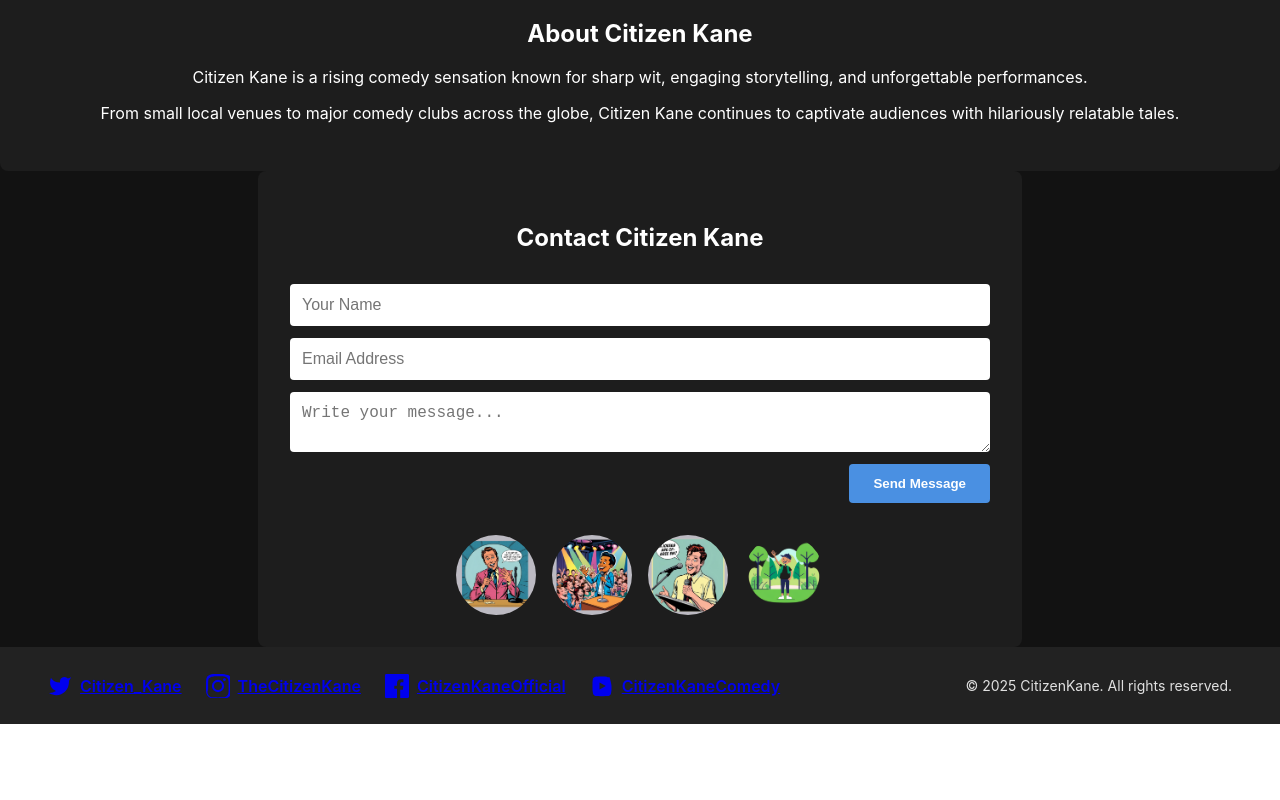
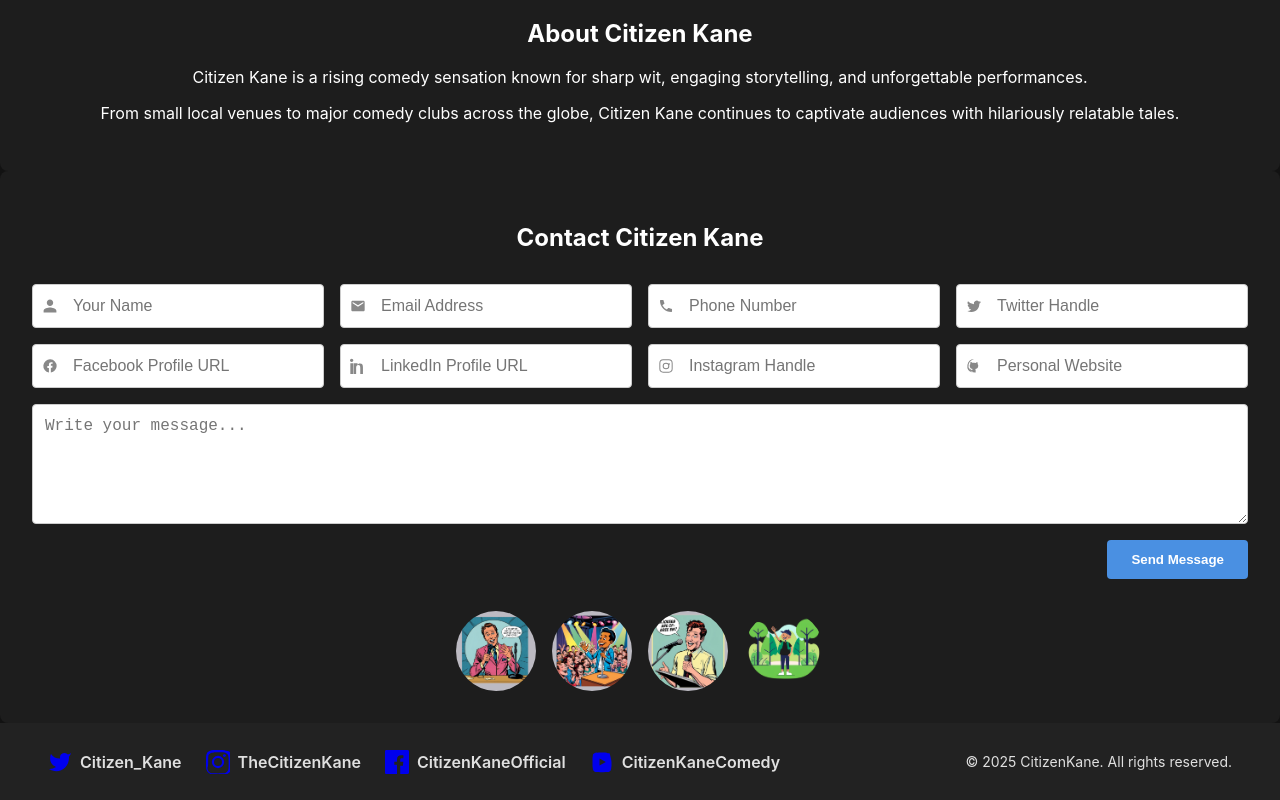
Before and after one commit to WuTangLan1/Sample-Comedy-Profile-3, a React (Create React App) app: page / in a window 1280 px wide. Shown: the part 3966-4766 px from the top of the page. Before the commit the page ends 4690 px from the top, so only its background shows below. Built offline with nearby package versions, Linux system fonts and the light colour scheme.

Commit message:
enahcned contact

```diff
--- a/src/components/Contact.css
+++ b/src/components/Contact.css
@@ -3,7 +3,6 @@
     padding: 2rem;
     border-radius: 8px;
     margin: 0 auto;
-    max-width: 700px;
     text-align: center;
     transition: background-color 0.3s ease;
   }
@@ -19,23 +18,56 @@
   }
 
   .contact-form {
+    display: grid;
+    grid-template-columns: repeat(auto-fit, minmax(280px, 1fr));
+    gap: 1rem;
+    margin: 2rem auto;
+  }
+
+  .form-row {
+    display: contents;
+  }
+
+  .input-wrapper {
+    position: relative;
     display: flex;
-    flex-direction: column;
-    margin: 2rem auto;
+    align-items: center;
+  }
+
+  .input-icon {
+    position: absolute;
+    left: 10px;
+    display: flex;
+    align-items: center;
+    justify-content: center;
+    pointer-events: none;
+    color: #888;
   }
 
   .contact-form input,
   .contact-form textarea {
-    margin-bottom: 0.75rem;
-    padding: 0.75rem;
-    border: none;
+    padding: 0.75rem 0.75rem 0.75rem 2.5rem;
+    border: 1px solid #ccc;
     border-radius: 4px;
     outline: none;
     font-size: 1rem;
+    width: 100%;
+    box-sizing: border-box;
+  }
+
+  .contact-form textarea {
+    grid-column: 1 / -1;
+    resize: vertical;
+    min-height: 120px;
+    padding-left: 0.75rem;
+  }
+
+  .form-row.full-width {
+    grid-column: 1 / -1;
   }
 
   .contact-form button {
-    align-self: flex-end;
+    grid-column: 1 / -1;
     padding: 0.75rem 1.5rem;
     border: none;
     border-radius: 4px;
@@ -44,6 +76,7 @@
     cursor: pointer;
     transition: background-color 0.3s ease;
     font-weight: 600;
+    justify-self: end;
   }
 
   .contact-form button:hover {
--- a/src/components/Contact.tsx
+++ b/src/components/Contact.tsx
@@ -9,10 +9,68 @@ const Contact: React.FC = () => {
     <section className={`contact-section ${darkMode ? 'dark-mode' : 'light-mode'}`}>
       <h2>Contact Citizen Kane</h2>
       <form className="contact-form">
-        <input type="text" placeholder="Your Name" />
-        <input type="email" placeholder="Email Address" />
-        <textarea placeholder="Write your message..." />
-        <button type="submit">Send Message</button>
+        <div className="form-row">
+          <div className="input-wrapper">
+            <span className="input-icon">
+              <svg xmlns="http://www.w3.org/2000/svg" viewBox="0 0 24 24" width="16" height="16"><path fill="currentColor" d="M12 12c2.7 0 4.8-2.1 4.8-4.8S14.7 2.4 12 2.4 7.2 4.5 7.2 7.2 9.3 12 12 12zm0 2.4c-3.2 0-9.6 1.6-9.6 4.8v2.4h19.2v-2.4c0-3.2-6.4-4.8-9.6-4.8z"/></svg>
+            </span>
+            <input type="text" placeholder="Your Name" />
+          </div>
+          <div className="input-wrapper">
+            <span className="input-icon">
+              <svg xmlns="http://www.w3.org/2000/svg" viewBox="0 0 24 24" width="16" height="16"><path fill="currentColor" d="M20 4H4c-1.1 0-2 .9-2 2v12c0 1.1.9 2 2 2h16c1.1 0 2-.9 2-2V6c0-1.1-.9-2-2-2zm0 4l-8 5-8-5V6l8 5 8-5v2z"/></svg>
+            </span>
+            <input type="email" placeholder="Email Address" />
+          </div>
+        </div>
+        <div className="form-row">
+          <div className="input-wrapper">
+            <span className="input-icon">
+              <svg xmlns="http://www.w3.org/2000/svg" viewBox="0 0 24 24" width="16" height="16"><path fill="currentColor" d="M6.62 10.79a15.09 15.09 0 006.59 6.59l2.2-2.2a1 1 0 011.11-.21 11.36 11.36 0 003.54 1.11 1 1 0 011 1V20a1 1 0 01-1 1A17 17 0 013 4a1 1 0 011-1h3.5a1 1 0 011 1 11.36 11.36 0 001.11 3.54 1 1 0 01-.21 1.11z"/></svg>
+            </span>
+            <input type="tel" placeholder="Phone Number" />
+          </div>
+          <div className="input-wrapper">
+            <span className="input-icon">
+              <svg xmlns="http://www.w3.org/2000/svg" viewBox="0 0 24 24" width="16" height="16"><path fill="currentColor" d="M22.46 6c-.77.35-1.6.58-2.46.69a4.3 4.3 0 001.88-2.37 8.6 8.6 0 01-2.73 1.04 4.28 4.28 0 00-7.3 3.9A12.14 12.14 0 013 4.79a4.27 4.27 0 001.32 5.7 4.26 4.26 0 01-1.94-.54v.06a4.28 4.28 0 003.44 4.19 4.3 4.3 0 01-1.93.07 4.29 4.29 0 004 2.98A8.6 8.6 0 012 19.54 12.16 12.16 0 008.29 21c7.55 0 11.68-6.26 11.68-11.68 0-.18-.01-.35-.02-.53A8.36 8.36 0 0022.46 6z"/></svg>
+            </span>
+            <input type="text" placeholder="Twitter Handle" />
+          </div>
+        </div>
+        <div className="form-row">
+          <div className="input-wrapper">
+            <span className="input-icon">
+              <svg xmlns="http://www.w3.org/2000/svg" viewBox="0 0 24 24" width="16" height="16"><path fill="currentColor" d="M22 12a10 10 0 10-11.63 9.87v-6.99H8v-2.88h2.37V9.84c0-2.33 1.38-3.62 3.5-3.62.99 0 2.03.18 2.03.18v2.24h-1.14c-1.12 0-1.47.7-1.47 1.42v1.7h2.5l-.4 2.88h-2.1v6.99A10 10 0 0022 12z"/></svg>
+            </span>
+            <input type="url" placeholder="Facebook Profile URL" />
+          </div>
+          <div className="input-wrapper">
+            <span className="input-icon">
+              <svg xmlns="http://www.w3.org/2000/svg" viewBox="0 0 24 24" width="16" height="16"><path fill="currentColor" d="M4.98 3.5C4.98 4.88 3.87 6 2.5 6S0 4.88 0 3.5 1.12 1 2.5 1s2.48 1.12 2.48 2.5zM.5 8h4v16h-4V8zm7 0h3.8v2.2h.1c.5-.9 1.7-1.8 3.5-1.8 3.8 0 4.5 2.5 4.5 5.8V24h-4v-8.6c0-2.1-.04-4.8-2.9-4.8-2.9 0-3.3 2.3-3.3 4.6V24h-4V8z"/></svg>
+            </span>
+            <input type="url" placeholder="LinkedIn Profile URL" />
+          </div>
+        </div>
+        <div className="form-row">
+          <div className="input-wrapper">
+            <span className="input-icon">
+              <svg xmlns="http://www.w3.org/2000/svg" viewBox="0 0 24 24" width="16" height="16"><path fill="currentColor" d="M7.75 2h8.5A5.75 5.75 0 0122 7.75v8.5A5.75 5.75 0 0116.25 22h-8.5A5.75 5.75 0 012 16.25v-8.5A5.75 5.75 0 017.75 2zm0 1.5A4.25 4.25 0 003.5 7.75v8.5A4.25 4.25 0 007.75 20.5h8.5A4.25 4.25 0 0020.5 16.25v-8.5A4.25 4.25 0 0016.25 3.5h-8.5zM12 7a5 5 0 110 10 5 5 0 010-10zm0 1.5a3.5 3.5 0 100 7 3.5 3.5 0 000-7zm4.75-.75a1.25 1.25 0 110 2.5 1.25 1.25 0 010-2.5z"/></svg>
+            </span>
+            <input type="text" placeholder="Instagram Handle" />
+          </div>
+          <div className="input-wrapper">
+            <span className="input-icon">
+              <svg xmlns="http://www.w3.org/2000/svg" viewBox="0 0 24 24" width="16" height="16"><path fill="currentColor" d="M12 2a10 10 0 00-3.16 19.48c.5.09.68-.22.68-.48v-1.68c-2.78.6-3.37-1.34-3.37-1.34-.45-1.14-1.1-1.44-1.1-1.44-.9-.62.07-.61.07-.61 1 .07 1.53 1.03 1.53 1.03.88 1.51 2.3 1.07 2.86.82.09-.64.35-1.07.63-1.32-2.22-.25-4.56-1.11-4.56-4.95 0-1.09.39-1.98 1.03-2.68-.1-.25-.45-1.27.1-2.64 0 0 .84-.27 2.75 1.02A9.54 9.54 0 0112 7.06a9.54 9.54 0 012.5.34c1.9-1.29 2.74-1.02 2.74-1.02.55 1.37.2 2.39.1 2.64.64.7 1.03 1.59 1.03 2.68 0 3.85-2.34 4.7-4.57 4.95.36.31.68.92.68 1.86v2.76c0 .27.18.58.69.48A10 10 0 0112 2z"/></svg>
+            </span>
+            <input type="url" placeholder="Personal Website" />
+          </div>
+        </div>
+        <div className="form-row full-width">
+          <textarea placeholder="Write your message..." />
+        </div>
+        <div className="form-row full-width">
+          <button type="submit">Send Message</button>
+        </div>
       </form>
       <div className="contact-profile-images">
         <img src="/images/profile_photos/profile2.png" alt="Profile 2" />
--- a/src/components/Footer.css
+++ b/src/components/Footer.css
@@ -30,6 +30,7 @@
 }
 .footer-link {
   position: relative;
+  text-decoration: none;
   display: inline-flex;
   align-items: center;
   transition: color 0.3s ease;
@@ -41,11 +42,21 @@
   width: 1.5rem;
   height: 1.5rem;
 }
-.footer-text {
+.footer.light-mode .footer-text {
+  text-decoration: none;
   margin-left: 0.5rem;
+  color: #333;
   font-size: 1rem;
   font-weight: 600;
 }
+.footer.dark-mode .footer-text {
+  text-decoration: none;
+  margin-left: 0.5rem;
+  color: #e0e0e0;
+  font-size: 1rem;
+  font-weight: 600;
+}
+
 .footer-link::after {
   content: "";
   position: absolute;
--- a/src/components/Header.css
+++ b/src/components/Header.css
@@ -82,6 +82,11 @@
   transition: color 0.3s ease;
 }
 
+.nav-link.active a {
+  font-weight: 700;
+  color: #4a90e2;
+}
+
 .nav-link a:hover {
   color: #e0e0e0;
 }
--- a/src/components/Header.tsx
+++ b/src/components/Header.tsx
@@ -1,5 +1,4 @@
-// src/Header.tsx
-import React from 'react';
+import React, { useState, useEffect } from 'react';
 import './Header.css';
 import InfoIcon from '@mui/icons-material/Info';
 import EventIcon from '@mui/icons-material/Event';
@@ -10,6 +9,32 @@ import { useThemeContext } from '../contexts/ThemeContext';
 
 const Header: React.FC = () => {
   const { darkMode, toggleDarkMode } = useThemeContext();
+  const [activeSection, setActiveSection] = useState('');
+
+  useEffect(() => {
+    const sections = document.querySelectorAll('section[id]');
+    const observer = new IntersectionObserver(
+      entries => {
+        entries.forEach(entry => {
+          if (entry.isIntersecting) {
+            setActiveSection(entry.target.id);
+          }
+        });
+      },
+      { threshold: 0.5 }
+    );
+    sections.forEach(sec => observer.observe(sec));
+    return () => sections.forEach(sec => observer.unobserve(sec));
+  }, []);
+
+  const handleSmoothScroll = (e: React.MouseEvent<HTMLAnchorElement>, targetId: string) => {
+    e.preventDefault();
+    const targetElement = document.getElementById(targetId);
+    if (targetElement) {
+      targetElement.scrollIntoView({ behavior: 'smooth' });
+    }
+  };
+
   return (
     <header className={`header ${darkMode ? 'dark-mode' : 'light-mode'}`}>
       <nav className="nav">
@@ -18,20 +43,20 @@ const Header: React.FC = () => {
           <h1>Citizen Kane</h1>
         </div>
         <ul className="nav-links">
-          <li className="nav-link">
-            <a href="#events">
-            <span className="nav-icon"><EventIcon /></span>
+          <li className={`nav-link ${activeSection === 'events' ? 'active' : ''}`}>
+            <a href="#events" onClick={(e) => handleSmoothScroll(e, 'events')}>
+              <span className="nav-icon"><EventIcon /></span>
               <span className="nav-text">Events</span>
             </a>
           </li>
-          <li className="nav-link">
-            <a href="#about">
-            <span className="nav-icon"><InfoIcon /></span>
+          <li className={`nav-link ${activeSection === 'about' ? 'active' : ''}`}>
+            <a href="#about" onClick={(e) => handleSmoothScroll(e, 'about')}>
+              <span className="nav-icon"><InfoIcon /></span>
               <span className="nav-text">About</span>
             </a>
           </li>
-          <li className="nav-link">
-            <a href="#contact">
+          <li className={`nav-link ${activeSection === 'contact' ? 'active' : ''}`}>
+            <a href="#contact" onClick={(e) => handleSmoothScroll(e, 'contact')}>
               <span className="nav-icon"><ContactMailIcon /></span>
               <span className="nav-text">Get in Touch</span>
             </a>
```
